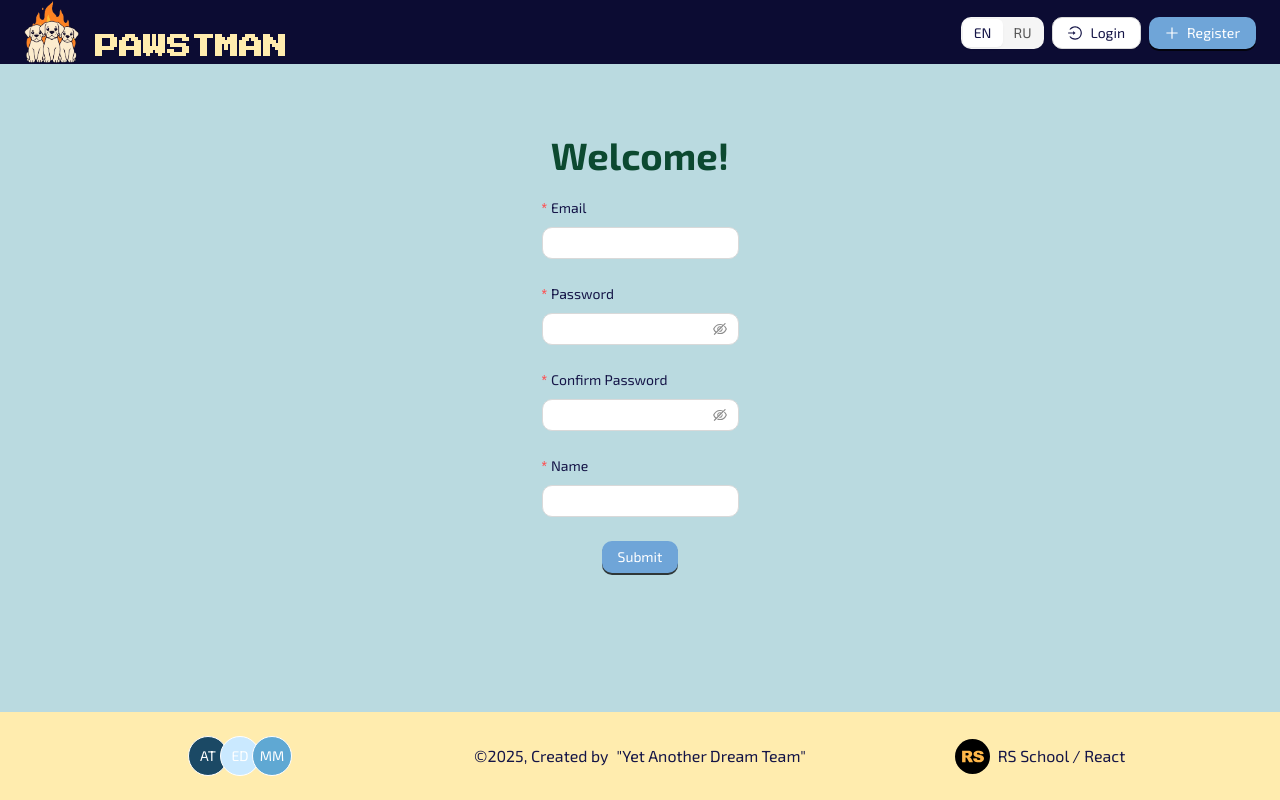
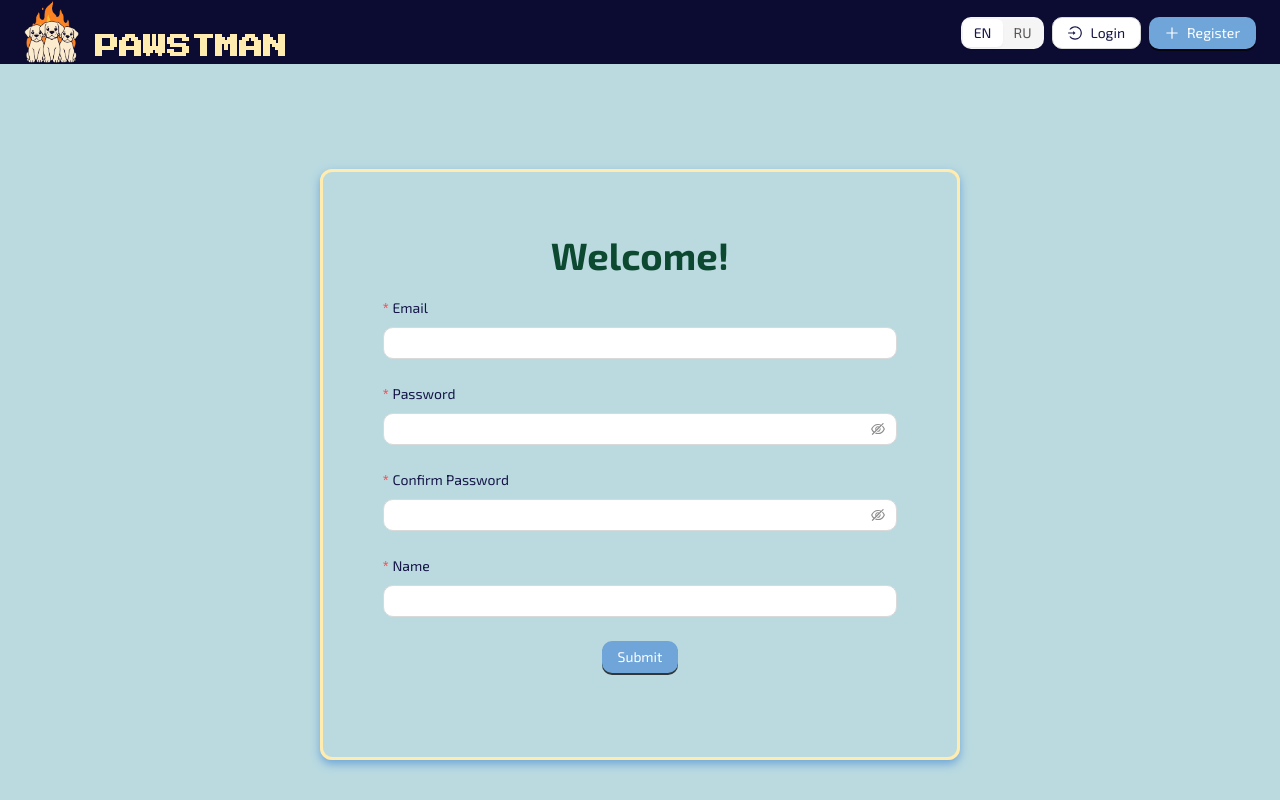
Before and after one commit to Mxmmsv/rest-client-app, a Next.js app: page /en/register in a window 1280 px wide. Shown: the top 800 px of the page. Built offline with nearby package versions, Linux system fonts and the light colour scheme; no server answers; what @ant-design/nextjs-registry would draw is missing.

Commit message:
style: update styles

```diff
--- a/src/components/header/Header.tsx
+++ b/src/components/header/Header.tsx
@@ -72,7 +72,7 @@ function Header() {
                 </Button>
               </Link>
               <LanguageToggle />
-              <Button icon={<LogoutOutlined />} onClick={logout}>
+              <Button danger icon={<LogoutOutlined />} onClick={logout}>
                 Logout
               </Button>
             </Space>
--- a/src/components/main/AuthMain.tsx
+++ b/src/components/main/AuthMain.tsx
@@ -6,7 +6,7 @@ import { useAuthState } from 'react-firebase-hooks/auth';
 import { auth } from '@/lib/auth/firebase.config';
 import { useAuth } from '@/lib/auth/useAuth';
 
-const { Title } = Typography;
+const { Title, Paragraph } = Typography;
 
 export default function AuthMain() {
   const [user] = useAuthState(auth);
@@ -24,20 +24,33 @@ export default function AuthMain() {
         }}
       >
         <Title>{`Welcome back, ${user?.displayName || 'user'}`}</Title>
-        <Flex gap={10} justify="center" align="center">
+        <Flex gap={10} justify="center">
+          <Card style={{ background: 'white' }}>
+            <Flex vertical>
+              <Flex gap={10} wrap>
                 <Link href="/rest-client">
                   <Button icon={<DatabaseOutlined />}>Rest Client</Button>
                 </Link>
+                <Paragraph type="secondary">Wanna make request?</Paragraph>
+              </Flex>
+              <Flex gap={10} wrap>
                 <Link href="/history">
                   <Button icon={<HistoryOutlined />}>History</Button>
                 </Link>
+                <Paragraph type="secondary">Wanna watch previous requests?</Paragraph>
               </Flex>
-        <Flex justify="flex-end">
-          <Button type="primary" onClick={logout} icon={<LogoutOutlined />}>
+            </Flex>
+          </Card>
+          <Card style={{ background: 'white' }}>
+            <Flex gap={10} wrap>
+              <Paragraph type="secondary">Wanna switch account?</Paragraph>
+              <Button danger type="primary" onClick={logout} icon={<LogoutOutlined />}>
                 Logout
               </Button>
             </Flex>
           </Card>
         </Flex>
+      </Card>
+    </Flex>
   );
 }
--- a/src/components/main/SignIn.tsx
+++ b/src/components/main/SignIn.tsx
@@ -1,6 +1,6 @@
 'use client';
 
-import { Button, Flex, Form, Input, Layout } from 'antd';
+import { Button, Card, Flex, Form, Input, Layout } from 'antd';
 import { redirect } from 'next/navigation';
 import { useAuthState } from 'react-firebase-hooks/auth';
 
@@ -38,8 +38,19 @@ export default function SignIn() {
 
   return (
     <Content>
-      <Flex justify="center" align="center" style={{ height: '75vh' }}>
-        <Form name="signIn" labelCol={{ span: 8 }} onFinish={onFinish}>
+      <Flex justify="center" align="center" vertical style={{ height: '75vh' }}>
+        <Card
+          style={{
+            width: '50%',
+
+            textAlign: 'center',
+            backgroundColor: 'transparent',
+            border: 'solid var(--color-additional-light)',
+            boxShadow: '0 4px 10px var(--color-additional)',
+            padding: '50px ',
+          }}
+        >
+          <Form name="signIn" layout="vertical" labelCol={{ span: 8 }} onFinish={onFinish}>
             <Form.Item<FieldType>
               label="Email"
               name="email"
@@ -62,6 +73,7 @@ export default function SignIn() {
               </Button>
             </Form.Item>
           </Form>
+        </Card>
       </Flex>
     </Content>
   );
--- a/src/components/main/SignUp.tsx
+++ b/src/components/main/SignUp.tsx
@@ -1,6 +1,6 @@
 'use client';
 
-import { Button, Flex, Form, Input, Layout, Typography } from 'antd';
+import { Button, Card, Flex, Form, Input, Layout, Typography } from 'antd';
 import { redirect } from 'next/navigation';
 import { useAuthState } from 'react-firebase-hooks/auth';
 
@@ -42,12 +42,22 @@ export default function SignUp() {
 
   return (
     <Content>
-      <Flex justify="center" align="center" vertical style={{ height: '75vh' }}>
+      <Flex justify="center" align="center" vertical style={{ height: '100vh' }}>
+        <Card
+          style={{
+            width: '50%',
+
+            textAlign: 'center',
+            backgroundColor: 'transparent',
+            border: 'solid var(--color-additional-light)',
+            boxShadow: '0 4px 10px var(--color-additional)',
+            padding: '50px ',
+          }}
+        >
           <Title>Welcome!</Title>
           <Form
             name="signUp"
             layout="vertical"
-          style={{ maxWidth: 600 }}
             initialValues={{ remember: true }}
             onFinish={onFinish}
           >
@@ -116,6 +126,7 @@ export default function SignUp() {
               </Button>
             </Form.Item>
           </Form>
+        </Card>
       </Flex>
     </Content>
   );
```
Lines whose indentation alone changed are shown as unchanged.
